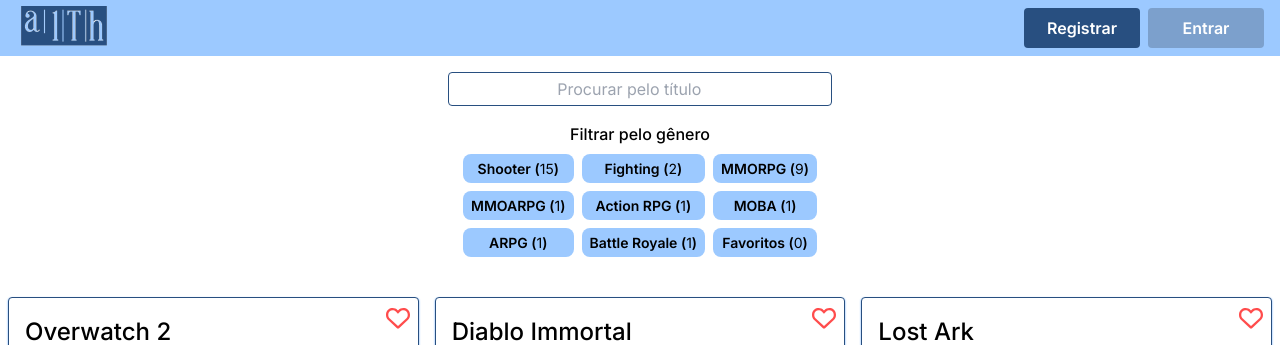
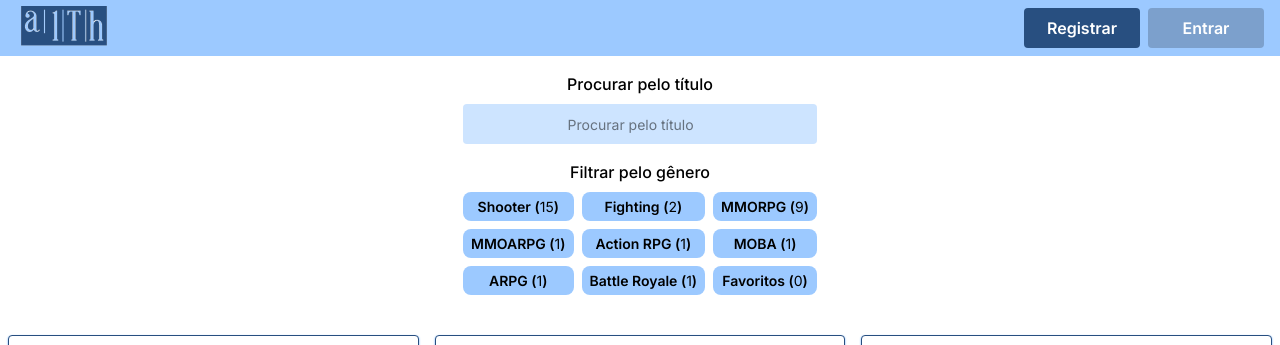
Before and after one commit to a1Thiago/app, a Next.js app: page / in a window 1280 px wide. Shown: the top 345 px of the page. Built offline with nearby package versions, Linux system fonts and the light colour scheme.

Commit message:
better search

```diff
--- a/src/app/(components)/GamesTable.tsx
+++ b/src/app/(components)/GamesTable.tsx
@@ -89,8 +89,8 @@
     <section className={`py-4 grid gap-8 ${isLoading && 'cursor-wait'}`}>
 
       {!isLoading && !error &&
-        (<div className='grid gap-4 justify-items-center text-center'>
 
+        (<div className='flex flex-col gap-4 items-center justify-self-center text-center max-w-4xl'>
           <SearchInput
             onChange={(e) => setSearchValue(e.target.value)}
             games={games}
--- a/src/app/(components)/SearchInput.tsx
+++ b/src/app/(components)/SearchInput.tsx
@@ -10,19 +10,25 @@
 
   const gameTitles = games.map(game => game.title)
 
+
+
+
   return (
-    <>
-      <label htmlFor="search" className="sr-only">
-        Search
+    <div className='grid w-full gap-2'>
+      <label htmlFor="search" className="font-medium">
+        Procurar pelo título
       </label>
+      < div className=" flex gap-2 text-14 items-center rounded px-2 h-10 bg-theme-primary/50 focus-within:ring-2 ring-theme-primary-dark focus-within:text-black text-black/80" >
         <input
           placeholder="Procurar pelo título"
           type="text"
           id="search"
           list='gameTitlesList'
-        className="px-4 py-1 border border-theme-secondary-dark rounded placeholder:text-center w-96 tablet:w-72 mobile:w-auto"
+          className="bg-transparent outline-none flex-1 placeholder:text-black/50 text-center"
           {...props}
         />
+      </div >
+
 
       <datalist id="gameTitlesList">
         {gameTitles.map((option) => {
@@ -32,6 +38,6 @@
         })}
       </datalist>
 
-    </>
+    </div >
   )
 }
```
Lines whose indentation alone changed are shown as unchanged.
